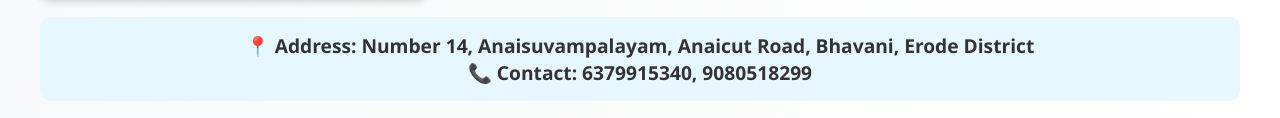
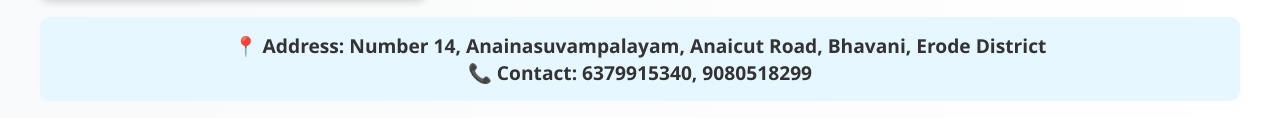
Before and after one commit to rj3143/best7, a plain HTML site: page index.html in a window 1280 px wide. Shown: the part 3421-3539 px from the top of the page. Drawn offline with Linux system fonts and the light colour scheme.

Commit message:
Update index.html

```diff
--- a/index.html
+++ b/index.html
@@ -170,7 +170,7 @@
   </div>
 
   <div class="contact-highlight">
-    📍 Address: Number 14, Anaisuvampalayam, Anaicut Road, Bhavani, Erode District<br>
+    📍 Address: Number 14, Anainasuvampalayam, Anaicut Road, Bhavani, Erode District<br>
     📞 Contact: 6379915340, 9080518299
   </div>
 </div>
```
